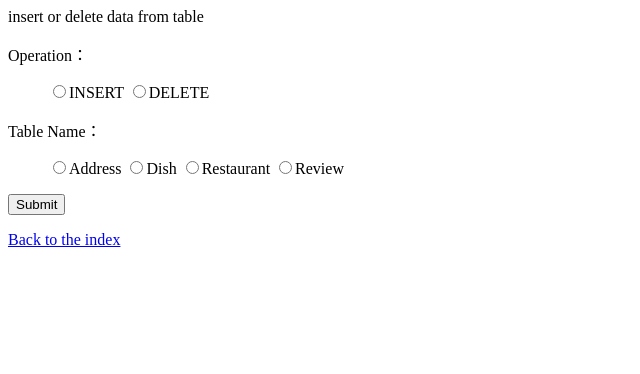
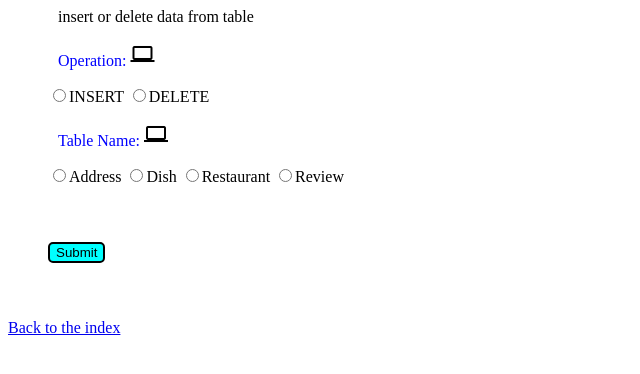
Before and after one commit to nccu32dbproject/dbproject, a Flask app: page /data in a window 1280 px wide. Shown: the top 374 px of the page, without its empty margins (0-640 px from the left). Run offline with Flask 2, Linux system fonts and the light colour scheme.

Commit message:
improve appearance

```diff
--- a/templates/data.html
+++ b/templates/data.html
@@ -8,14 +8,24 @@ function showhide(obj){
 }
 </script>
 
-<p>insert or delete data from table</p>
+<head>
+	<link rel="stylesheet" href="https://fonts.googleapis.com/icon?family=Material+Icons">
+</head>
+
+<p style="margin-left:50px;">insert or delete data from table</p>
 <form action="/modify" method="post">
-	<label for="table_name">Operation：</label>
+
+	<body>
+		<label style="color:blue;margin-left:50px;width:300px"for="table_name">Operation:</label>
+		<i class="material-icons">computer</i>
+		<body>
+
 			<ul>
 				<input type="radio" name="operation" value="INSERT">INSERT
 				<input type="radio" name="operation" value="DELETE">DELETE
 			</ul>
-	<label for="table_name">Table Name：</label>
+			<label style="color:blue;margin-left:50px;width:300px"for="table_name">Table Name:</label>
+			<i class="material-icons">computer</i>
 			<ul>
 				<input type="radio" name="table_name" value="Address" onfocus=showhide(_Address)>Address
 				<input type="radio" name="table_name" value="Dish" onfocus=showhide(_Dish)>Dish
@@ -23,44 +33,45 @@ function showhide(obj){
 				<input type="radio" name="table_name" value="Review" onfocus=showhide(_Review)>Review
 			</ul>
 			<div id='_Address' style='display:none' >
-		<label for="table_name">Address：</label>
+				<label for="table_name">Address:</label>
 				<ul>
-			Area: <input type="TEXT" name="add_Area"><br>
-			District: <input type="TEXT" name="add_District"><br>
-			Street: <input type="TEXT" name="add_Street"><br>
-			RestaurantName: <input type="TEXT" name="add_Name"><br>
+					Area: <input style="border: 2px solid black;border-radius: 5px; width:300px;background-color: lightblue; position=fixed"type="TEXT" name="add_Area"><br>
+					District: <input style="border: 2px solid black;border-radius: 5px; width:300px;background-color: lightblue; position=fixed"type="TEXT" name="add_District"><br>
+					Street: <input style="border: 2px solid black;border-radius: 5px; width:300px;background-color: lightblue; position=fixed"type="TEXT" name="add_Street"><br>
+					RestaurantName: <input style="border: 2px solid black;border-radius: 5px; width:300px;background-color: lightblue; position=fixed"type="TEXT" name="add_Name"><br>
 				</ul>
 			</div>
 			<div id='_Dish' style='display:none' >
-		<label for="table_name">Dish：</label>
+				<label for="table_name">Dish:</label>
 				<ul>
-			Name: <input type="TEXT" name="dish_Name"><br>
-			Style: <input type="TEXT" name="dish_Style"><br>
+					Name: <input style="border: 2px solid black;border-radius: 5px; width:300px;background-color: lightblue; position=fixed"type="TEXT" name="dish_Name"><br>
+					Style: <input style="border: 2px solid black;border-radius: 5px; width:300px;background-color: lightblue; position=fixed"type="TEXT" name="dish_Style"><br>
 				</ul>
 			</div>
 			<div id='_Restaurant' style='display:none' >
-		<label for="table_name">Restaurant：</label>
+				<label for="table_name">Restaurant:</label>
 				<ul>
-			Name: <input type="TEXT" name="rest_name"><br>
-			Phone: <input type="TEXT" name="rest_phone"><br>
-			Style: <input type="TEXT" name="rest_style"><br>
-			OT: <input type="TEXT" name="rest_OT"><br>
-			Facebook: <input type="TEXT" name="rest_fb"><br>
-			Payment: <input type="TEXT" name="rest_payment"><br>
-			Line: <input type="TEXT" name="rest_line"><br>
+					Name: <input style="border: 2px solid black;border-radius: 5px; width:300px;background-color: lightblue; position=fixed"type="TEXT" name="rest_name"><br>
+					Phone: <input style="border: 2px solid black;border-radius: 5px; width:300px;background-color: lightblue; position=fixed"type="TEXT" name="rest_phone"><br>
+					Style: <input style="border: 2px solid black;border-radius: 5px; width:300px;background-color: lightblue; position=fixed"type="TEXT" name="rest_style"><br>
+					OT: <input style="border: 2px solid black;border-radius: 5px; width:300px;background-color: lightblue; position=fixed"type="TEXT" name="rest_OT"><br>
+					Facebook: <input style="border: 2px solid black;border-radius: 5px; width:300px;background-color: lightblue; position=fixed"type="TEXT" name="rest_fb"><br>
+					Payment: <input style="border: 2px solid black;border-radius: 5px; width:300px;background-color: lightblue; position=fixed"type="TEXT" name="rest_payment"><br>
+					Line: <input style="border: 2px solid black;border-radius: 5px; width:300px;background-color: lightblue; position=fixed"type="TEXT" name="rest_line"><br>
 				</ul>
 			</div>
 			<div id='_Review' style='display:none' >
-		<label for="table_name">Review：</label>
+				<label for="table_name">Review:</label>
 				<ul>
-			Review: <input type="TEXT" name="rev_review"><br>
-			Restaurant: <input type="TEXT" name="rev_rest"><br>
-			Comment: <input type="TEXT" name="rev_comment"><br>
-			Reply: <input type="TEXT" name="rev_reply"><br>
-			Rating: <input type="TEXT" name="rev_rating"><br>
+					Review: <input style="border: 2px solid black;border-radius: 5px; width:300px;background-color: lightblue; position=fixed"type="TEXT" name="rev_review"><br>
+					Restaurant: <input style="border: 2px solid black;border-radius: 5px; width:300px;background-color: lightblue; position=fixed"type="TEXT" name="rev_rest"><br>
+					Comment: <input style="border: 2px solid black;border-radius: 5px; width:300px;background-color: lightblue; position=fixed"type="TEXT" name="rev_comment"><br>
+					Reply: <input style="border: 2px solid black;border-radius: 5px; width:300px;background-color: lightblue; position=fixed"type="TEXT" name="rev_reply"><br>
+					Rating: <input style="border: 2px solid black;border-radius: 5px; width:300px;background-color: lightblue; position=fixed"type="TEXT" name="rev_rating"><br>
 				</ul>
 			</div>
-	<input type="submit" value="Submit">
+	<input style="border: 2px solid black;border-radius: 5px;background-color: aqua;margin: 40px" type="submit" value="Submit">
+
 </form>
 
 <a href="/index">Back to the index</a><br>
```
Also changed, not shown: templates/data_update.html (+38 -29 lines). Lines whose indentation alone changed are shown as unchanged.
